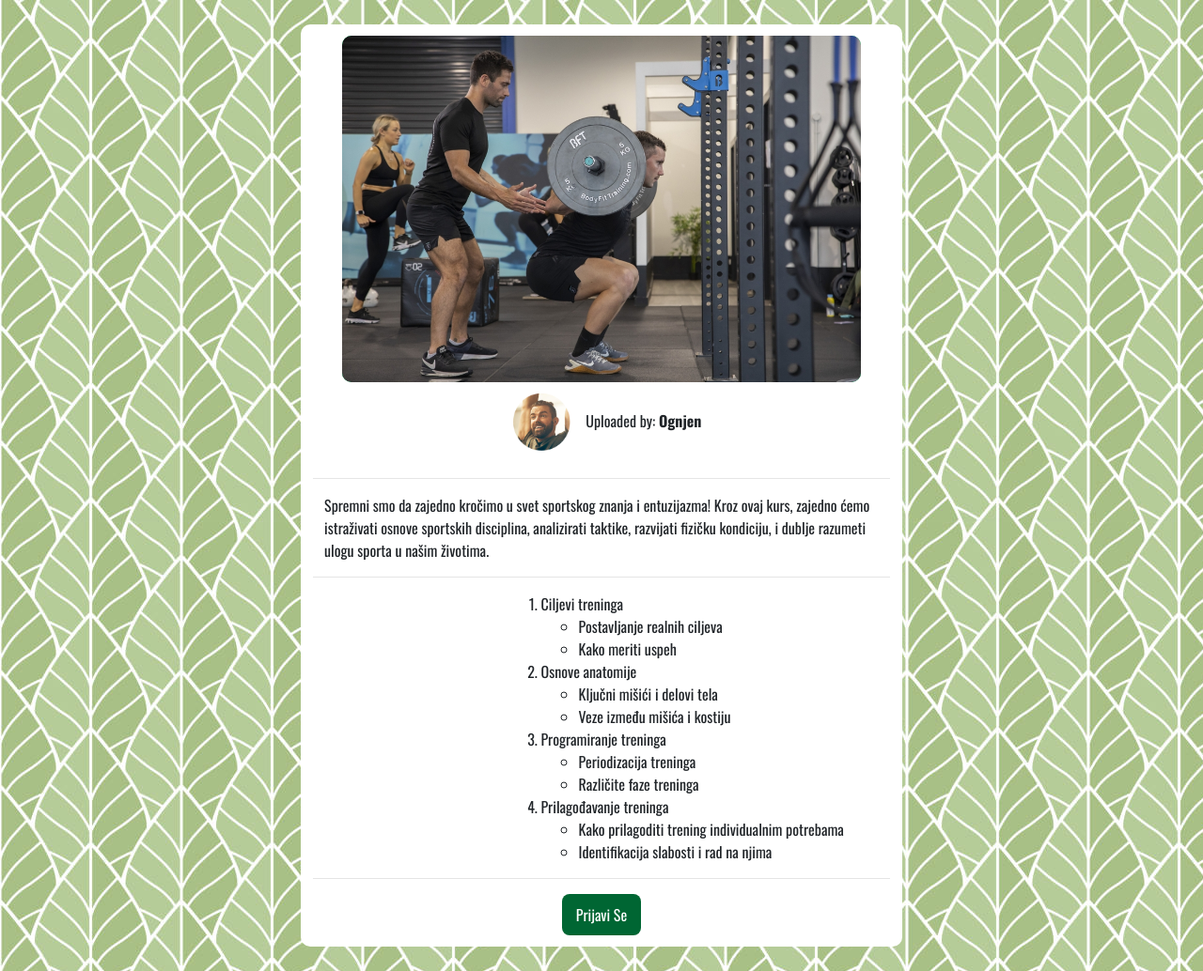
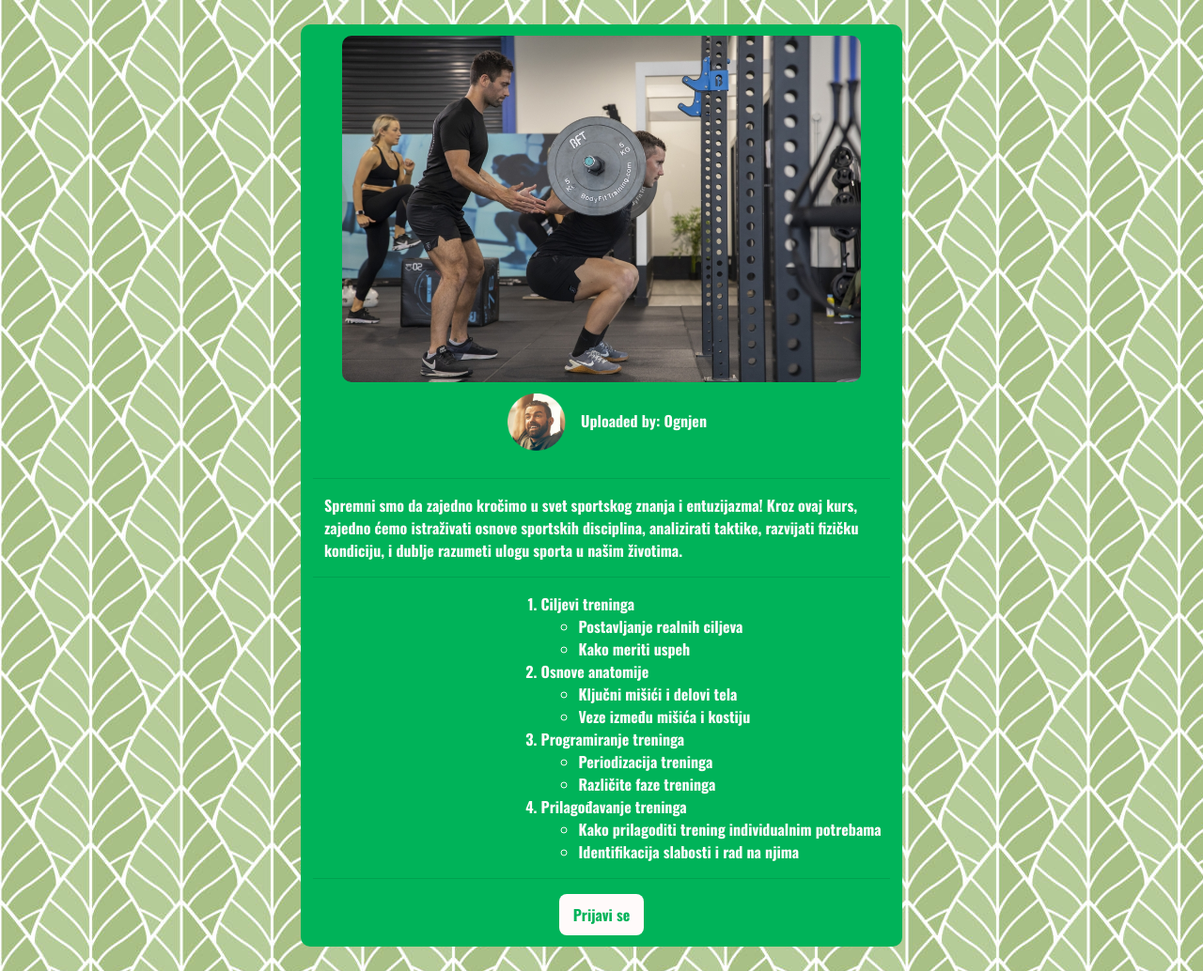
Before and after one commit to Rudic21302/SkillUp2024, a PHP site: page /pages/srb/course-primer-srb.html in a window 1280 px wide. Shown: the part 56-1090 px from the top of the page at 94% size. Run offline with PHP 8.4, Linux system fonts and the light colour scheme; some web fonts are replaced.

Commit message:
course-primer styles fixes

```diff
--- a/assets/css/courses.css
+++ b/assets/css/courses.css
@@ -36,25 +36,33 @@ p{
     padding: 3%;
 }
 .info{
-    background-color: white;
+    background-color: #00b359;
+    color: snow;
+    font-weight: bolder;
     margin: 2%;
     margin-left: 25%;
     margin-right: 25%;
     border-radius: 10px;
     padding: 1%;
 }
+
 .infocontent{
     width: 90%;
     border-radius: 10px;
-    background-color: #00b359;
+
 }
 ol{
     margin-left: 33%;
 }
-.sign-in-btn{
-    background-color: #28a745;
-    color: white;
+.prijavi-se-btn{
+    background-color: snow;
+    color:  #00b359;
+    font-weight: bold;
     border: none;
     padding: 10px 15px;
     border-radius: 8px;
 }
+.prijavi-se-btn:hover{
+    background-color:#006633;
+    color: snow;
+}
--- a/pages/srb/course-primer-srb.html
+++ b/pages/srb/course-primer-srb.html
@@ -76,7 +76,7 @@
         </ol>
         <hr>
         <center>
-            <button style="background-color: #006633; border: none; padding: 10px 15px; color: white; border-radius: 8px;">Prijavi Se</button>
+            <button class="prijavi-se-btn">Prijavi se</button>
         </center>
     </div>
 
```
